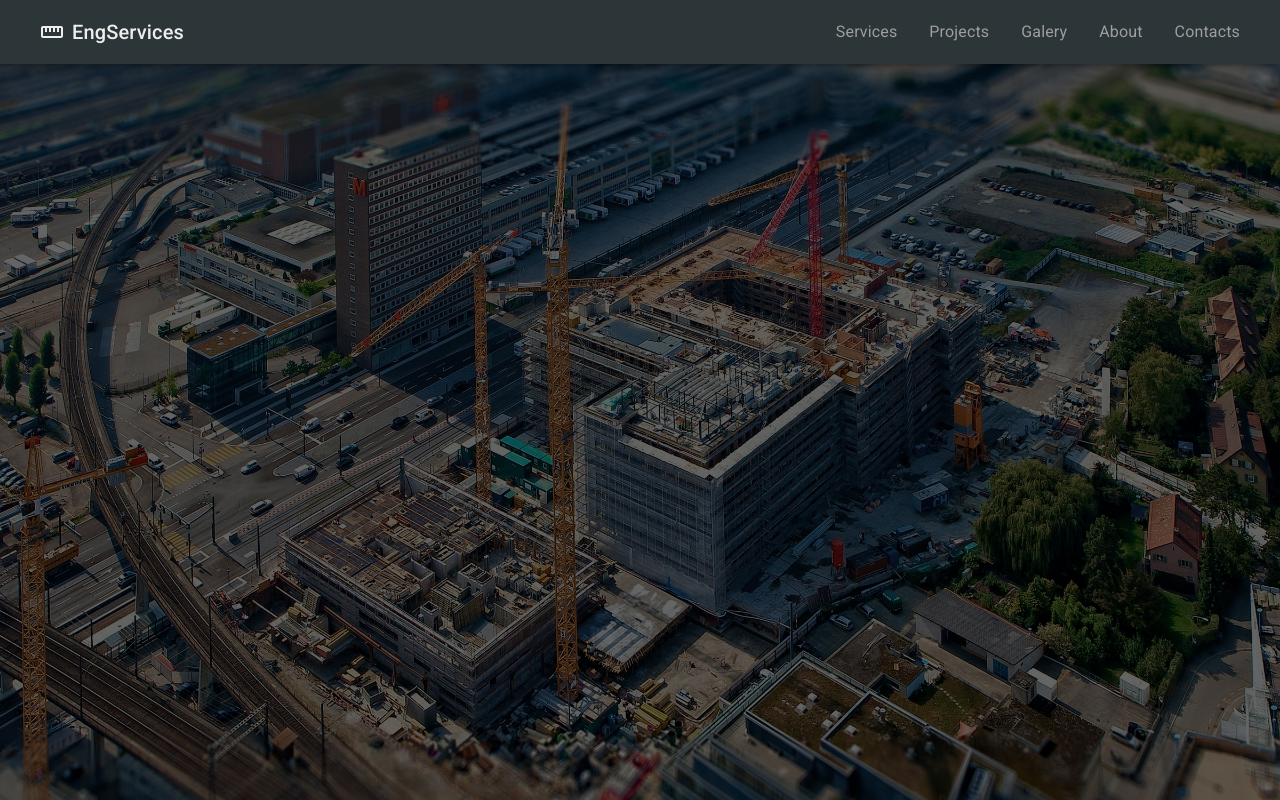
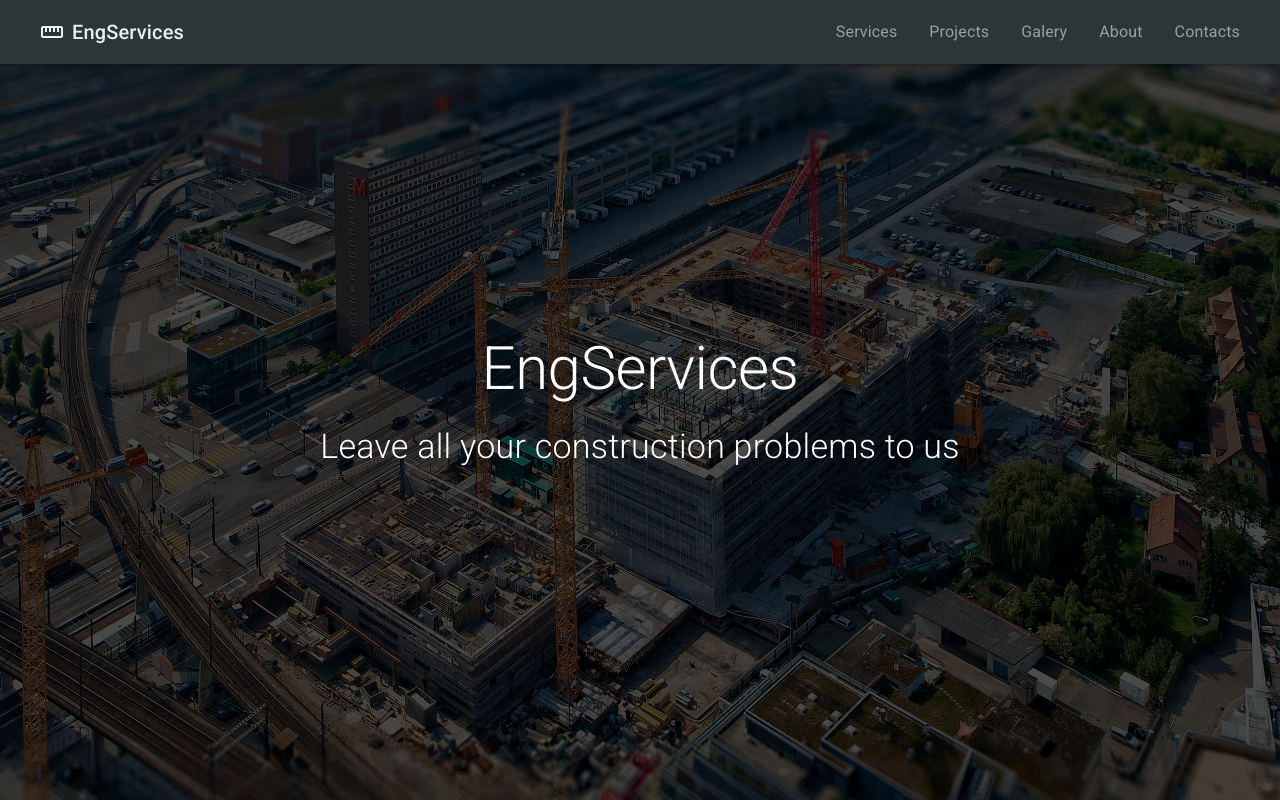
Before and after one commit to Artgeca/cafe-3-react-simple-arturas-gecas, a React (Create React App) app: page / in a window 1280 px wide. Built offline with nearby package versions, Linux system fonts and the light colour scheme.

Commit message:
feat: added home page content

```diff
--- a/src/pages/home-page/components/index.tsx
+++ b/src/pages/home-page/components/index.tsx
@@ -19,14 +19,14 @@ export const Background = styled(Box)(({ theme }) => ({
   }
 }));
 
-export const BackgroundOverlay = styled(Box)(({ theme }) => ({
+export const BackgroundOverlay = styled(Box)(() => ({
   position: 'absolute',
   top: 0,
   left: 0,
   width: '100%',
   height: '100%',
   backgroundColor: '#000',
-  opacity: 0.6,
+  opacity: 0.7,
   zIndex: 2
 }));
 
@@ -36,5 +36,9 @@ export const Content = styled(Box)({
   left: 0,
   width: '100%',
   height: '100%',
-  zIndex: 3
+  zIndex: 3,
+  display: 'flex',
+  flexDirection: 'column',
+  justifyContent: 'center',
+  alignItems: 'center'
 });
--- a/src/pages/home-page/index.tsx
+++ b/src/pages/home-page/index.tsx
@@ -6,8 +6,9 @@ const HomePage = () => {
     <Box sx={{ position: 'relative', height: '100vh' }}>
       <Home.Background />
       <Home.BackgroundOverlay />
-      <Home.Content>
-        <Typography variant='h1' color='white'></Typography>
+      <Home.Content color='white'>
+        <Typography variant={'h2' } component='h1' fontWeight={100} gutterBottom>EngServices</Typography>
+        <Typography variant='h4' component='p' fontWeight={100} display={{ xs: 'none', sm: 'block' }}>Leave all your construction problems to us</Typography>
       </Home.Content>
     </Box>
   );
```
Also changed, not shown: .eslintrc.js.
